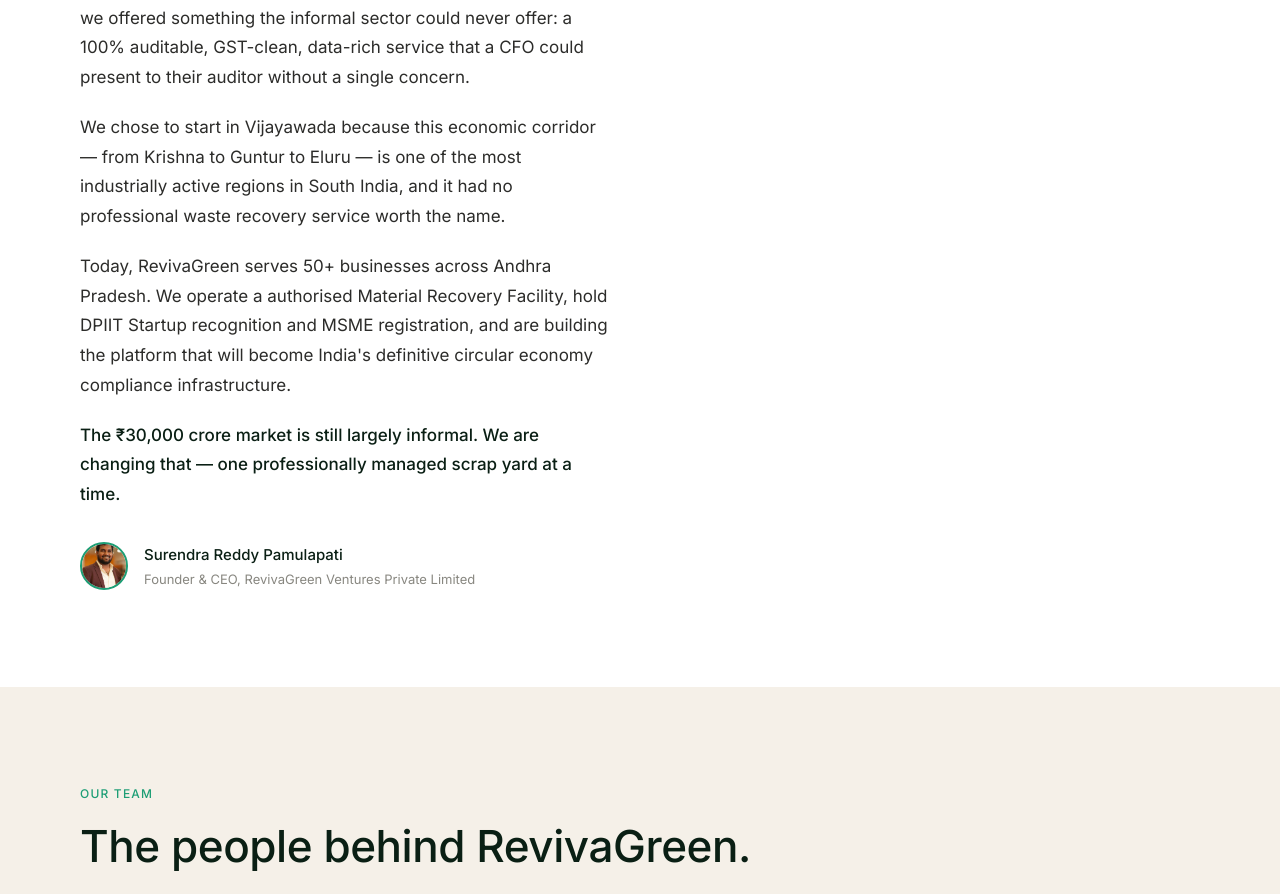
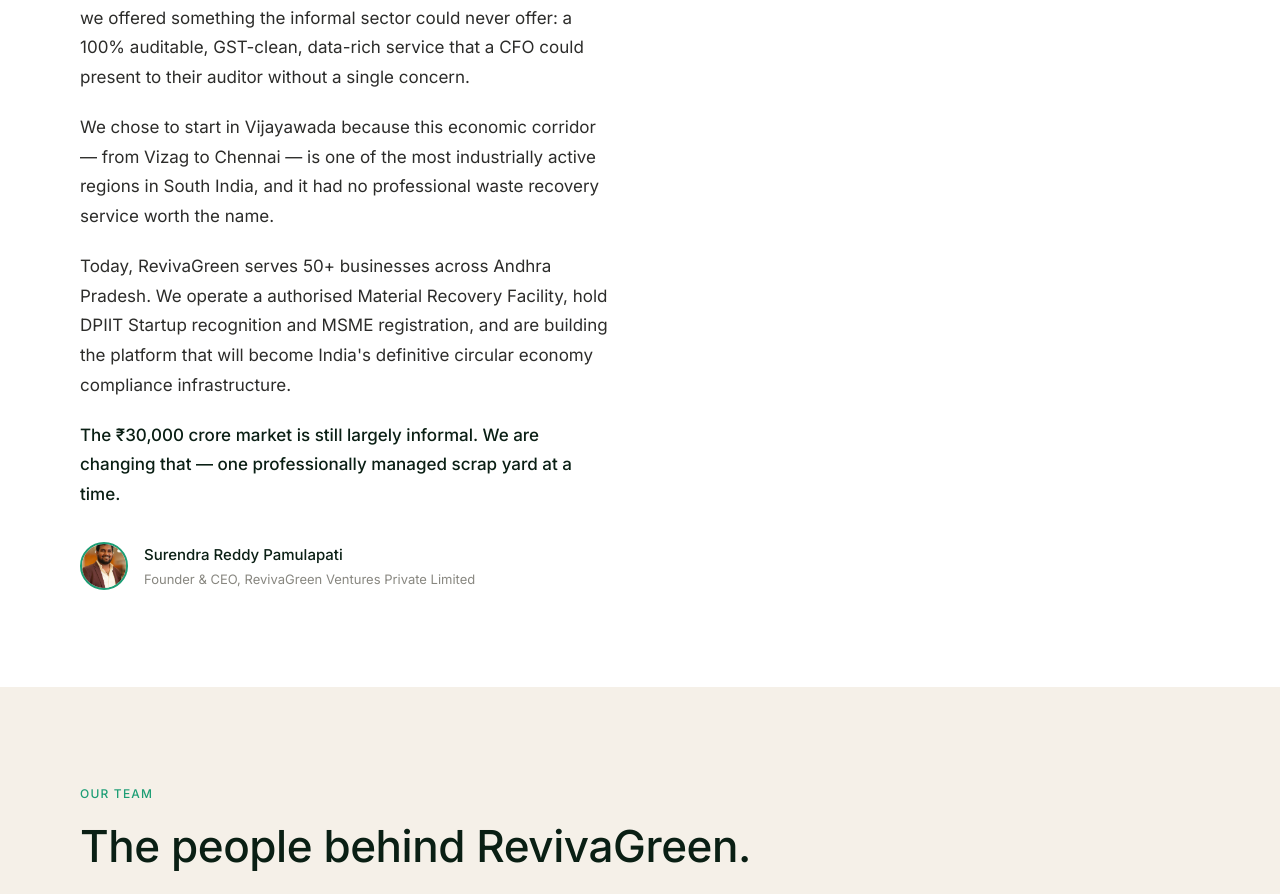
Before and after one commit to revivagreen/revivagreen-website, a Next.js app: page /about in a window 1280 px wide. Shown: the part 2329-3223 px from the top of the page. Built offline with nearby package versions, Linux system fonts and the light colour scheme.

Commit message:
fix: Gramatical corrections in about page

```diff
--- a/app/about/page.tsx
+++ b/app/about/page.tsx
@@ -234,7 +234,7 @@
                 </p>
                 <p>
                   We chose to start in Vijayawada because this economic corridor —
-                  from Krishna to Guntur to Eluru — is one of the most
+                  from Vizag to Chennai — is one of the most
                   industrially active regions in South India, and it had no
                   professional waste recovery service worth the name.
                 </p>
```
